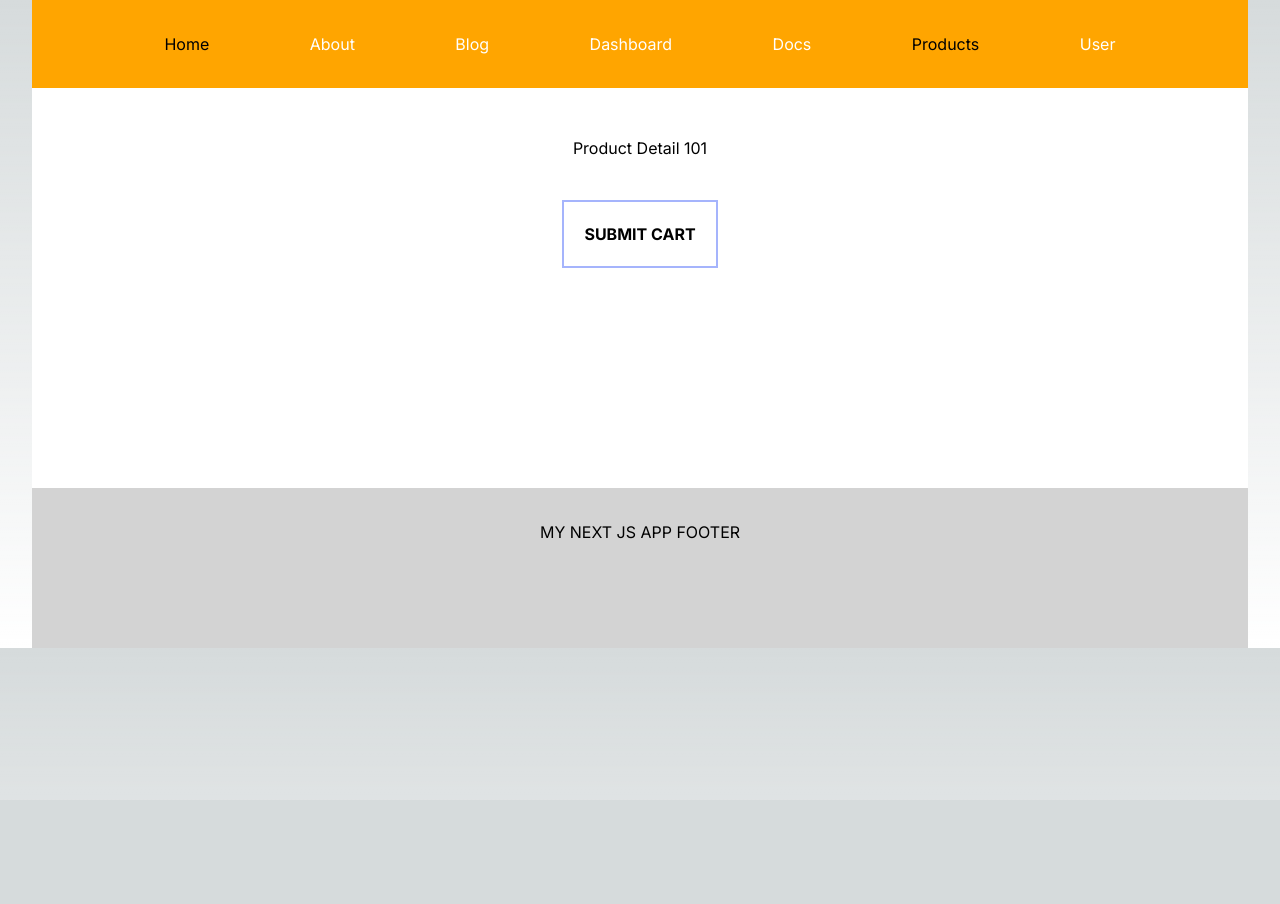
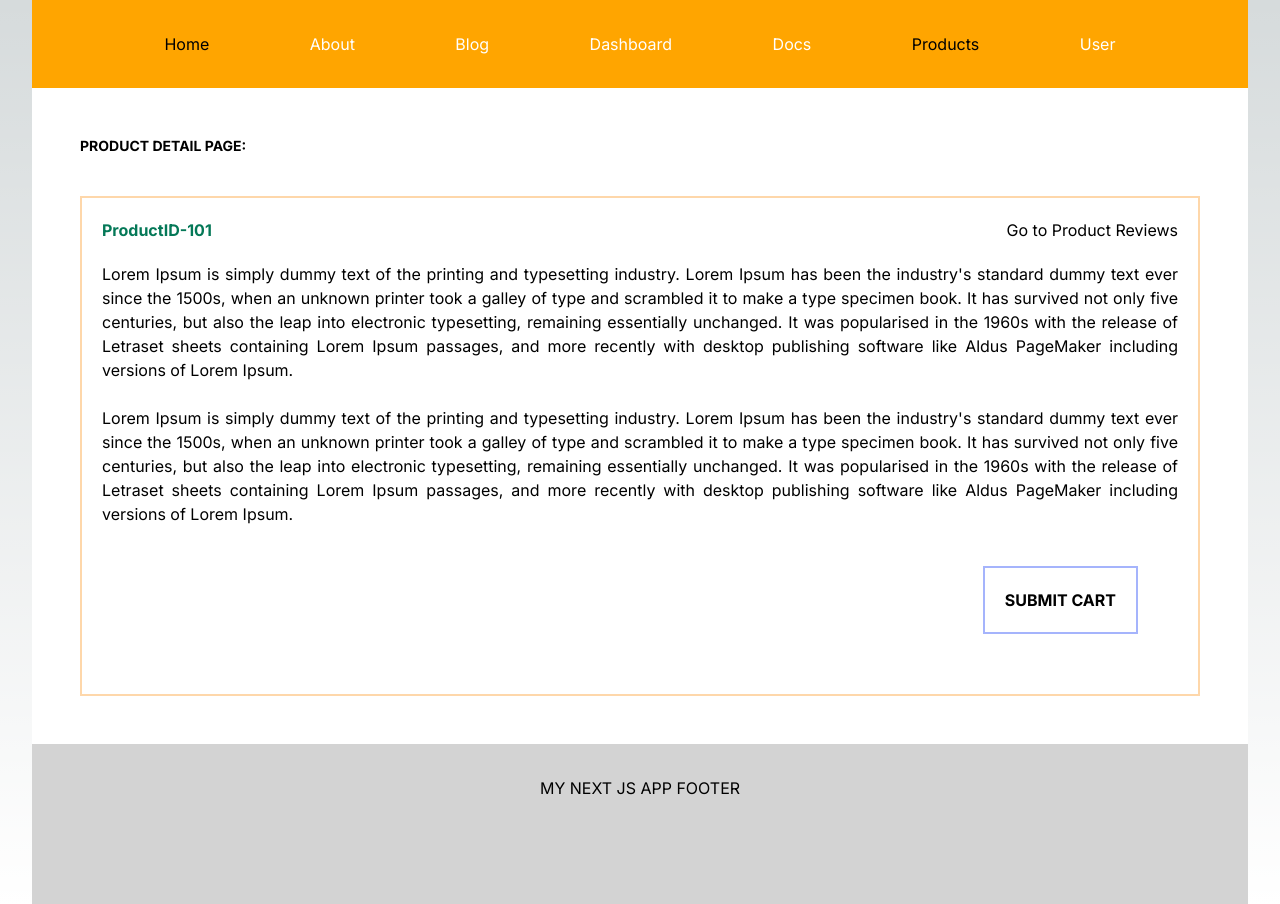
Before and after one commit to shankaraswal/nextjs-14-ex1, a Next.js app: page /products/101 in a window 1280 px wide. Before the commit the page ends 800 px from the top, so only its background shows below. Built offline with nearby package versions, Linux system fonts and the light colour scheme.

Commit message:
added error handling and ui for product pages

```diff
--- a/src/app/products/[id]/page.tsx
+++ b/src/app/products/[id]/page.tsx
@@ -1,5 +1,6 @@
 import { Metadata } from "next";
 import Button from "../../_private-components/button/page";
+import Link from "next/link";
 
 type Props = {
   params: {
@@ -19,14 +20,52 @@ export const generateMetadata = ({ params }: Props): Metadata => {
 };
 
 const ProductDetail = ({ params }: Props) => {
-  const random = getRandomInt(4);
-  if (random === 3) {
-    throw new Error(`error found in product detail page ${params.id}`);
-  }
+  // const random = getRandomInt(4);
+  // if (random === 3) {
+  //   throw new Error(`error found in product detail page ${params.id}`);
+  // }
   return (
     <>
-      <h1>Product Detail {params.id}</h1>
-      <Button label="Submit Cart" href="/" />
+      <h1 className="mb-10 font-bold text-sm text-left">
+        PRODUCT DETAIL PAGE:
+      </h1>
+      <div className="border-2 border-orange-200 p-5 text-justify">
+        <div className="flex justify-between">
+          <h2 className="text-emerald-700 font-bold mb-5">
+            ProductID-{params.id}
+          </h2>
+
+          <Link href={`/products/${params.id}/reviews`}>
+            Go to Product Reviews
+          </Link>
+        </div>
+        <p className="text-justify">
+          Lorem Ipsum is simply dummy text of the printing and typesetting
+          industry. Lorem Ipsum has been the industry's standard dummy text ever
+          since the 1500s, when an unknown printer took a galley of type and
+          scrambled it to make a type specimen book. It has survived not only
+          five centuries, but also the leap into electronic typesetting,
+          remaining essentially unchanged. It was popularised in the 1960s with
+          the release of Letraset sheets containing Lorem Ipsum passages, and
+          more recently with desktop publishing software like Aldus PageMaker
+          including versions of Lorem Ipsum.
+        </p>
+        <br />
+        <p className="text-justify">
+          Lorem Ipsum is simply dummy text of the printing and typesetting
+          industry. Lorem Ipsum has been the industry's standard dummy text ever
+          since the 1500s, when an unknown printer took a galley of type and
+          scrambled it to make a type specimen book. It has survived not only
+          five centuries, but also the leap into electronic typesetting,
+          remaining essentially unchanged. It was popularised in the 1960s with
+          the release of Letraset sheets containing Lorem Ipsum passages, and
+          more recently with desktop publishing software like Aldus PageMaker
+          including versions of Lorem Ipsum.
+        </p>
+        <div className="text-right">
+          <Button label="Submit Cart" href="/" />
+        </div>
+      </div>
     </>
   );
 };
--- a/src/app/products/[id]/reviews/[review]/page.tsx
+++ b/src/app/products/[id]/reviews/[review]/page.tsx
@@ -1,13 +1,50 @@
 import React from "react";
 import { notFound } from "next/navigation";
+import Link from "next/link";
 const ProductReview = ({ params }: any) => {
   if (parseInt(params.review) > 100) {
     notFound();
   }
   return (
     <>
-      <h1>Product {params.id}</h1>
-      <h1>Product Review Detail {params.review}</h1>
+      <>
+        <h1 className="mb-10 font-bold text-sm text-left">
+          PRODUCT REVIEW PAGE:
+        </h1>
+        <div className="border-2 border-orange-200 p-5 text-justify">
+          <div className="flex justify-between">
+            <h2 className="text-emerald-700 font-bold mb-5">
+              ProductID-{params.id}: Review {params.review}
+            </h2>
+
+            <Link href={`/products/${params.id}/reviews`}>
+              Back to Review list
+            </Link>
+          </div>
+          <p>
+            Patrick UK
+            <br />
+            5.0 out of 5 stars
+            <br />
+            <br />
+            Brilliant - finally got my wires sorted! Reviewed in the United
+            Kingdom on 16 May 2023 Verified Purchase These are wonderful! They
+            bring order from chaos. I have now got all my trailing sockets stuck
+            to my walls. No more wires all over the place! Only one slight
+            downside. The adhesion is clearly calculated for US plugs. These are
+            less than half the size and weight of UK plugs so fully populated UK
+            strips can fall off. There are a number of ways round this.
+            <br />
+            <br />
+            a) Mount them vertically - not horizontally.
+            <br />
+            b) Use multiple attachments per strip but keep them well separated
+            otherwise you can end up making them unremovable.
+            <br />
+            c) Last resort - add some superglue to the strip side.
+          </p>
+        </div>
+      </>
     </>
   );
 };
--- /dev/null
+++ b/src/app/products/[id]/reviews/page.tsx
@@ -0,0 +1,31 @@
+import Button from "@/app/_private-components/button/page";
+import Link from "next/link";
+
+export const ProductReviews = ({ params }: any) => {
+  const topTenReviews = Array.from({ length: 10 });
+
+  return (
+    <>
+      <h1 className="mb-10 font-bold text-sm text-left">
+        PRODUCT REVIEW LIST for:
+      </h1>
+      <div className="border-2 border-orange-200 p-5 text-justify">
+        <div className="flex justify-between">
+          <h2 className="text-emerald-700 font-bold mb-5">
+            ProductID-{params.id} top 10 reviews
+          </h2>
+
+          <Link href={`/products/${params.id}`}>Back to Product Detail</Link>
+        </div>
+        {topTenReviews.map((_, index) => (
+          <div key={index}>
+            <Link href={`/products/${params.id}/reviews/${index + 1}`}>
+              Review {index + 1}
+            </Link>
+          </div>
+        ))}
+      </div>
+    </>
+  );
+};
+export default ProductReviews;
--- a/src/app/products/page.tsx
+++ b/src/app/products/page.tsx
@@ -1,22 +1,44 @@
 import React from "react";
 import Link from "next/link";
-import { Vidaloka } from "next/font/google";
+
+const generateRandomProductArray = (
+  length: number,
+  minValue: number,
+  maxValue: number
+) => {
+  const uniqueSet = new Set();
+
+  while (uniqueSet.size < length) {
+    const randomNumber =
+      Math.floor(Math.random() * (maxValue - minValue + 1)) + minValue;
+    uniqueSet.add(randomNumber);
+  }
+
+  return Array.from(uniqueSet);
+};
+
 const ProductList = () => {
-  const pid = [101, 105, 12, 14, 18, 45, 150, 123, 22, 5, 75, 85, 166];
+  const randomArray = generateRandomProductArray(50, 100, 500);
+  const sortedArray = randomArray.sort((a: number, b: number) => a - b);
 
   return (
     <>
-      <h1>PRODUCT LIST</h1>
-      <hr />
-      <ul>
-        {pid
-          .sort((a, b) => a - b)
-          .map((val: number, ind: number) => (
-            <li key={val}>
-              <Link href={`/products/${val}`}>{`Product ${val}`}</Link>
-            </li>
+      <h1 className="mb-10 font-bold text-sm text-left">PRODUCT LIST PAGE:</h1>
+      <div className="border-2 border-orange-200 p-5 text-justify">
+        <div className="flex justify-between">
+          <h2 className="text-emerald-700 font-bold mb-5"></h2>
+        </div>
+        <div className="gap-4 grid-cols-4 grid">
+          {sortedArray.map((val, ind) => (
+            <div
+              key={ind}
+              className="px-10 py-40 text-xxl font-bold border-2 border-red-400 text-center"
+            >
+              <Link href={`/products/${val}`}>{`ProductID ${val}`}</Link>
+            </div>
           ))}
-      </ul>
+        </div>
+      </div>
     </>
   );
 };
```
Also changed, not shown: src/app/products/error.tsx (renamed from src/app/products/[id]/error.tsx).
